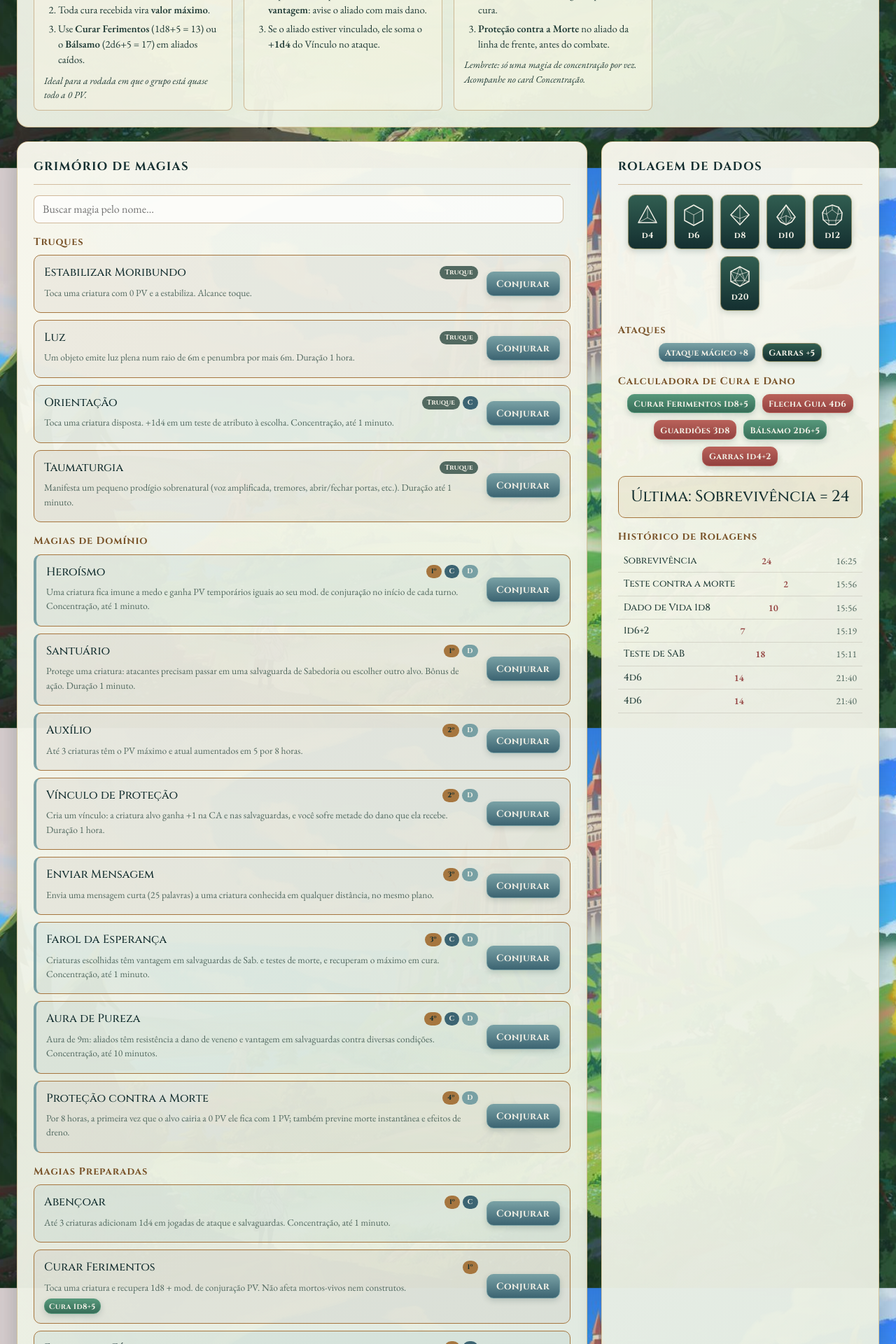
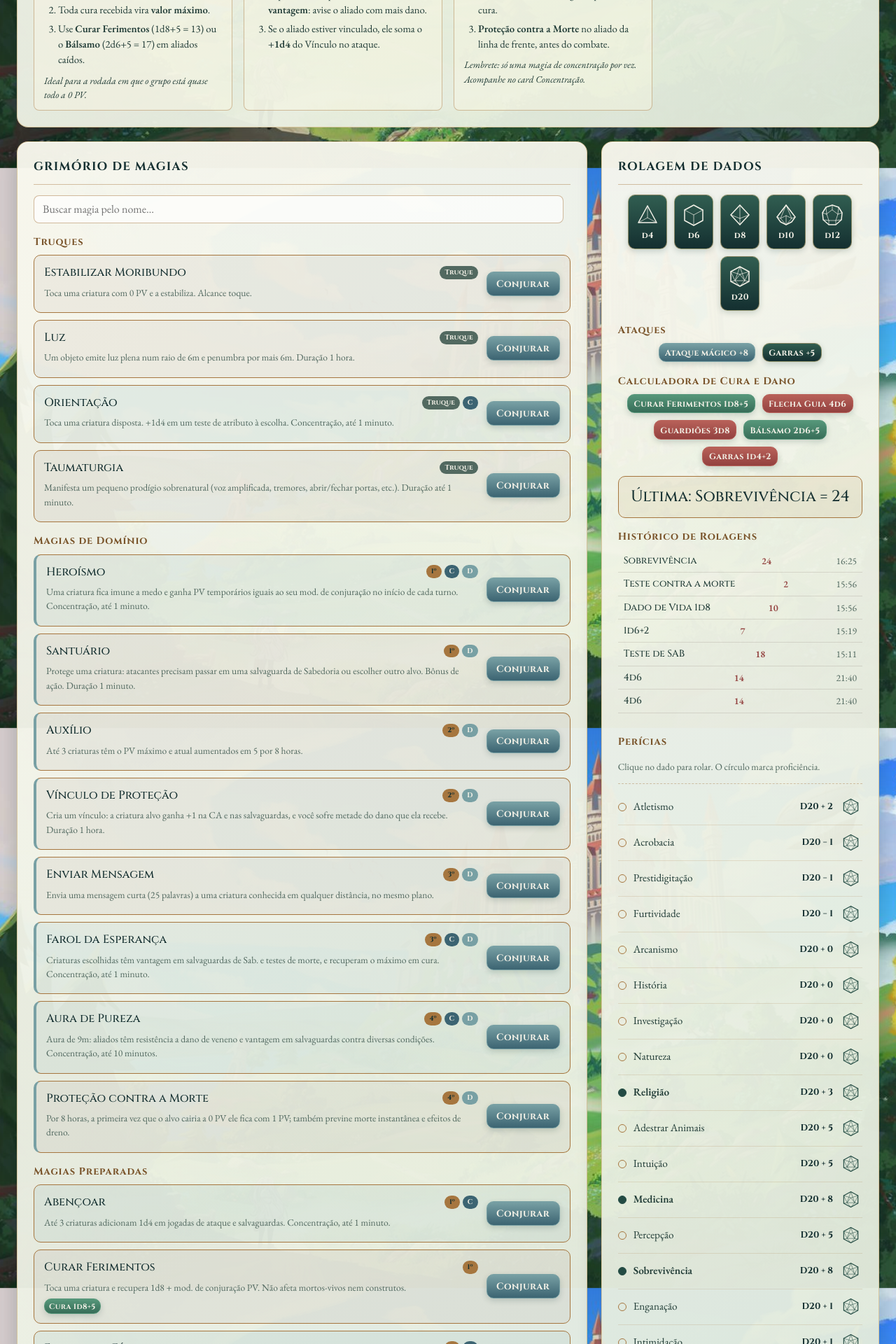
Before and after one commit to Cassian0S0ares/ficha-ded, a Django app: page / in a window 1280 px wide. Shown: the part 2960-4880 px from the top of the page at 70% size. Run offline with Django 5.2, Linux system fonts and the light colour scheme; data comes from the database, SQL or seed files in the repository; both versions use the stored data as it was after the commit; data that the repository does not hold is empty.

Commit message:
Feat: pericias

```diff
--- a/character/forms.py
+++ b/character/forms.py
@@ -67,10 +67,8 @@ class NoteForm(forms.Form):
 class D20Form(forms.Form):
     """Valida uma jogada de d20 (ataque, teste de atributo ou salvaguarda)."""
 
-    kind = forms.ChoiceField(choices=[(k, k) for k in ('attack', 'check', 'save')])
-    ability = forms.ChoiceField(choices=[
-        (k, k) for k in ('str', 'dex', 'con', 'int', 'wis', 'cha', 'spell', 'claws')
-    ])
+    kind = forms.ChoiceField(choices=[(k, k) for k in ('attack', 'check', 'save', 'skill')])
+    ability = forms.CharField(max_length=40)  # atributo, ataque ou perícia (validado no serviço)
 
 
 class ItemForm(forms.Form):
--- a/character/models.py
+++ b/character/models.py
@@ -17,6 +17,11 @@ Entidades:
 
 from django.conf import settings
 from django.db import models
+
+
+def default_skill_proficiencies():
+    """Sobrevivência (Tortle), Persuasão (Implemento da Paz), Medicina e Religião (Eremita)."""
+    return ['survival', 'persuasion', 'medicine', 'religion']
 
 
 class Character(models.Model):
@@ -63,6 +68,10 @@ class Character(models.Model):
     spell_attack_bonus = models.IntegerField('Bônus de ataque mágico', default=8)
     speed = models.IntegerField('Deslocamento (m)', default=9)
     proficiency_bonus = models.IntegerField('Bônus de proficiência', default=3)
+
+    skill_proficiencies = models.JSONField(
+        'Perícias proficientes', default=default_skill_proficiencies, blank=True
+    )
 
     # Limite de preparação de magias (Peace Domain Cleric nível 8)
     prepared_spells_limit = models.IntegerField('Limite de magias preparadas', default=13)
--- a/character/static/character/css/style.css
+++ b/character/static/character/css/style.css
@@ -766,3 +766,35 @@ a { color: var(--gold-light); }
 .death-status { margin: 6px 0 8px; font-size: .9rem; font-style: italic; }
 .death-actions { display: flex; gap: 8px; flex-wrap: wrap; }
 .death-actions [hidden] { display: none; }
+
+/* ------------------------------------------------------------ Perícias --- */
+.skill-list {
+    list-style: none; margin: 8px 0 0; padding: 8px 0 0; width: 100%;
+    border-top: 1px dashed rgba(166, 118, 63, .4); text-align: left;
+}
+.skill { display: flex; align-items: center; gap: 6px; }
+.skill-prof {
+    width: 12px; height: 12px; flex-shrink: 0; padding: 0; cursor: pointer; border-radius: 50%;
+    border: 1.5px solid var(--gold); background: transparent;
+}
+.skill.is-proficient .skill-prof { background: var(--leather); border-color: var(--leather); }
+.skill-roll {
+    flex: 1; min-width: 0; display: flex; justify-content: space-between; align-items: baseline; gap: 6px;
+    background: none; border: 0; border-radius: 6px; padding: 2px 4px; cursor: pointer;
+    font: inherit; font-size: .86rem; color: var(--ink); text-align: left;
+}
+.skill-roll:hover { background: rgba(166, 118, 63, .14); }
+.skill-roll:active { transform: translateY(1px); }
+.skill-roll:disabled { opacity: .5; cursor: wait; }
+.skill-name { overflow: hidden; text-overflow: ellipsis; white-space: nowrap; }
+.skill.is-proficient .skill-name { font-weight: 600; }
+.skill-bonus { font-family: var(--font-display); font-weight: 700; color: var(--leather-dark); flex-shrink: 0; }
+.skill-prof:focus-visible, .skill-roll:focus-visible { outline: 3px solid var(--gold-light); outline-offset: 1px; }
+.card-dice { min-width: 0; align-self: start; overflow: visible; }
+.dice-skills { margin-top: 24px; }
+.skills-help { font-size: .85rem; color: var(--ink-soft); }
+.dice-skills .skill { display: grid; grid-template-columns: 14px minmax(0, 1fr) auto 34px; align-items: center; gap: 8px; padding: 8px 0; border-bottom: 1px solid rgba(166, 118, 63, .18); }
+.dice-skills .skill-name { white-space: normal; overflow: visible; overflow-wrap: anywhere; font-size: .95rem; }
+.dice-skills .skill-bonus { font-size: .8rem; max-width: 14ch; white-space: normal; }
+.dice-skills .skill-roll { display: flex; align-items: center; justify-content: center; min-height: 34px; padding: 4px; color: var(--leather); }
+.dice-skills .die-icon { width: 25px; height: 25px; fill: none; stroke: currentColor; stroke-width: 1.5; stroke-linecap: round; stroke-linejoin: round; }
--- a/character/static/character/js/app.js
+++ b/character/static/character/js/app.js
@@ -81,6 +81,8 @@
         setText('hp-current', state.current_hp);
         setText('hp-max', state.max_hp);
         renderVitality(state);
+        renderSkills(state);
+
         const fill = document.getElementById('hp-fill');
         if (fill) fill.style.width = state.hp_percent + '%';
 
@@ -138,6 +140,24 @@
                 ).join('');
             }
         }
+    }
+
+    // Perícias: bônus e proficiência
+    function renderSkills(state) {
+        if (!state.skills) return;
+        state.skills.forEach((skill) => {
+            const row = document.querySelector('.skill[data-skill="' + skill.key + '"]');
+            if (!row) return;
+            const text = (skill.bonus >= 0 ? '+' : '') + skill.bonus;
+            row.classList.toggle('is-proficient', skill.proficient);
+            row.querySelector('.skill-bonus').textContent = skill.formula || ('D20 ' + text);
+            row.querySelector('.skill-bonus').title = (skill.warnings || []).join(' ');
+            const prof = row.querySelector('.skill-prof');
+            prof.setAttribute('aria-pressed', String(skill.proficient));
+            prof.title = skill.proficient ? 'Proficiente. Clique para remover' : 'Clique para marcar proficiência';
+            row.querySelector('.skill-roll').setAttribute('aria-label', 'Rolar ' + skill.name + ', ' + (skill.formula || ('D20 ' + text)));
+        });
+        setText('passive-perception', state.passive_perception);
     }
 
     // PV temporários, Dados de Vida e testes contra a morte
@@ -248,6 +268,10 @@
                 }
                 break;
             }
+            case 'skill-prof':
+                data.skill = btn.dataset.skill;
+                url = URLS.skillProficiency;
+                break;
             case 'temp-hp':
                 data.amount = parseInt(document.getElementById('temp-amount').value, 10) || 0;
                 break;
@@ -312,6 +336,7 @@
         const messages = {
             'damage': 'Dano aplicado.',
             'temp-hp': 'PV temporários atualizados.',
+            'skill-prof': 'Proficiência atualizada.',
             'death-set': 'Testes contra a morte ajustados.',
             'revive': 'De volta à vida com 1 PV.',
             'heal': 'Cura aplicada.',
--- /dev/null
+++ b/character/templates/character/_skills.html
@@ -0,0 +1,19 @@
+<section class="dice-skills" aria-labelledby="skills-title">
+    <h3 class="spell-group-title" id="skills-title">Perícias</h3>
+    <p class="skills-help">Clique no dado para rolar. O círculo marca proficiência.</p>
+    <ul class="skill-list">
+        {% for skill in state.skills %}
+        <li class="skill{% if skill.proficient %} is-proficient{% endif %}" data-skill="{{ skill.key }}">
+            <button type="button" class="skill-prof" data-action="skill-prof" data-skill="{{ skill.key }}"
+                    aria-pressed="{{ skill.proficient|yesno:'true,false' }}" aria-label="Proficiência em {{ skill.name }}"
+                    title="Marcar ou remover proficiência"></button>
+            <span class="skill-name">{{ skill.name }}</span>
+            <span class="skill-bonus">{{ skill.formula }}</span>
+            <button type="button" class="skill-roll" data-action="roll-d20" data-kind="skill" data-ability="{{ skill.key }}"
+                    title="Rolar {{ skill.name }}" aria-label="Rolar {{ skill.name }}, {{ skill.formula }}">
+                {% include 'character/_die.html' with die='d20' %}
+            </button>
+        </li>
+        {% endfor %}
+    </ul>
+</section>
--- a/character/templates/character/dashboard.html
+++ b/character/templates/character/dashboard.html
@@ -146,10 +146,13 @@
     </section>
 
     <!-- ===================== ATRIBUTOS ===================== -->
+
+
+    <!-- ===================== ESPAÇOS DE MAGIA ===================== -->
     <section class="card card-abilities">
         <h2 class="card-title">Atributos</h2>
         <div class="abilities">
-            {% for key, label, score, modifier in abilities %}
+            {% for key, label, score, modifier, ability_skills in abilities %}
             <div class="ability">
                 <button type="button" class="ability-roll" data-action="roll-d20" data-kind="check" data-ability="{{ key }}" title="Rolar teste de {{ label }} (d20 {{ modifier }})" aria-label="Rolar teste de {{ label }}, d20 {{ modifier }}">
                     <span class="ability-name">{{ label }}</span>
@@ -157,6 +160,7 @@
                     <span class="ability-score">{{ score }}</span>
                 </button>
                 <button type="button" class="btn btn-xs ability-save" data-action="roll-d20" data-kind="save" data-ability="{{ key }}" aria-label="Salvaguarda de {{ label }}">Salv.</button>
+
             </div>
             {% endfor %}
         </div>
@@ -165,10 +169,10 @@
             <span>Ataque Mágico <strong>+{{ character.spell_attack_bonus }}</strong></span>
             <span>Proficiência <strong>+{{ character.proficiency_bonus }}</strong></span>
             <span>Deslocamento <strong>{{ character.speed }}m</strong></span>
+            <span>Percepção passiva <strong id="passive-perception">{{ state.passive_perception }}</strong></span>
         </div>
     </section>
 
-    <!-- ===================== ESPAÇOS DE MAGIA ===================== -->
     <section class="card card-slots">
         <h2 class="card-title">Espaços de Magia</h2>
         <div id="slots" class="slots">
@@ -402,6 +406,8 @@
             <li><span class="dh-dice">{{ roll.dice }}</span> <span class="dh-result">{{ roll.result }}</span> <span class="dh-when">{{ roll.created_at|date:"H:i" }}</span></li>
             {% endfor %}
         </ul>
+
+        {% include 'character/_skills.html' %}
     </section>
 
     {% include 'character/_inventory.html' %}
@@ -432,6 +438,7 @@
         rollFormula: "{% url 'roll_formula' %}",
         rollD20: "{% url 'roll_d20' %}",
         deathSet: "{% url 'death_set' %}",
+        skillProficiency: "{% url 'skill_proficiency' %}",
         inventory: "{% url 'inventory' %}",
         npcs: "{% url 'npcs' %}",
         state: "{% url 'state' %}",
--- a/character/undo.py
+++ b/character/undo.py
@@ -17,7 +17,7 @@ MAX_SNAPSHOTS = 20
 
 CHARACTER_FIELDS = (
     'current_hp', 'max_hp', 'temp_hp', 'armor_class', 'concentration_spell', 'shell_defense_active',
-    'hit_dice_current', 'death_successes', 'death_failures',
+    'hit_dice_current', 'death_successes', 'death_failures', 'skill_proficiencies',
     'channel_divinity_current', 'emboldening_bond_current',
     'copper', 'silver', 'electrum', 'gold', 'platinum',
 )
--- a/character/urls.py
+++ b/character/urls.py
@@ -39,6 +39,7 @@ urlpatterns = [
     path('api/roll-dice/', views.roll_dice, name='roll_dice'),
     path('api/roll-formula/', views.roll_formula, name='roll_formula'),
     path('api/roll-d20/', views.roll_d20, name='roll_d20'),
+    path('api/skill-proficiency/', views.skill_proficiency, name='skill_proficiency'),
 
     # Descansos
     path('api/short-rest/', views.short_rest, name='short_rest'),
--- a/character/views.py
+++ b/character/views.py
@@ -33,8 +33,12 @@ def dashboard(request):
         m = character.ability_modifier(score)
         return f'+{m}' if m >= 0 else str(m)
 
+    skills = services.serialize_skills(character)
+    for skill in skills:
+        skill['bonus_text'] = f'+{skill["bonus"]}' if skill['bonus'] >= 0 else str(skill['bonus'])
     abilities = [
-        (key, label, getattr(character, field), mod(getattr(character, field)))
+        (key, label, getattr(character, field), mod(getattr(character, field)),
+         [s for s in skills if s['ability'] == key])
         for key, (field, _, label) in rolls.ABILITIES.items()
     ]
 
@@ -340,7 +344,11 @@ def roll_d20(request):
     if not form.is_valid():
         return JsonResponse({'ok': False, 'error': 'Jogada inválida.'}, status=400)
     kind, ability = form.cleaned_data['kind'], form.cleaned_data['ability']
-    if (kind == 'attack') != (ability in services.D20_ATTACKS):
+    valid = {
+        'attack': services.D20_ATTACKS, 'check': rolls.ABILITIES,
+        'save': rolls.ABILITIES, 'skill': rolls.SKILLS,
+    }[kind]
+    if ability not in valid:
         return JsonResponse({'ok': False, 'error': 'Jogada inválida.'}, status=400)
 
     def action(c):
@@ -549,3 +557,12 @@ def death_set(request):
 @require_POST
 def revive(request):
     return _json_action(request, lambda c: services.revive(c) and None)
+
+
+# ======================================================================
+# Perícias
+# ======================================================================
+@require_POST
+def skill_proficiency(request):
+    skill = request.POST.get('skill', '')
+    return _json_action(request, lambda c: services.toggle_skill_proficiency(c, skill) and None)
```
Also changed, not shown: character/rolls.py (+22 -0 lines), character/services.py (+60 -2 lines), character/test_rolls.py (+46 -0 lines), character/migrations/0009_skills.py (added), db.sqlite3.
